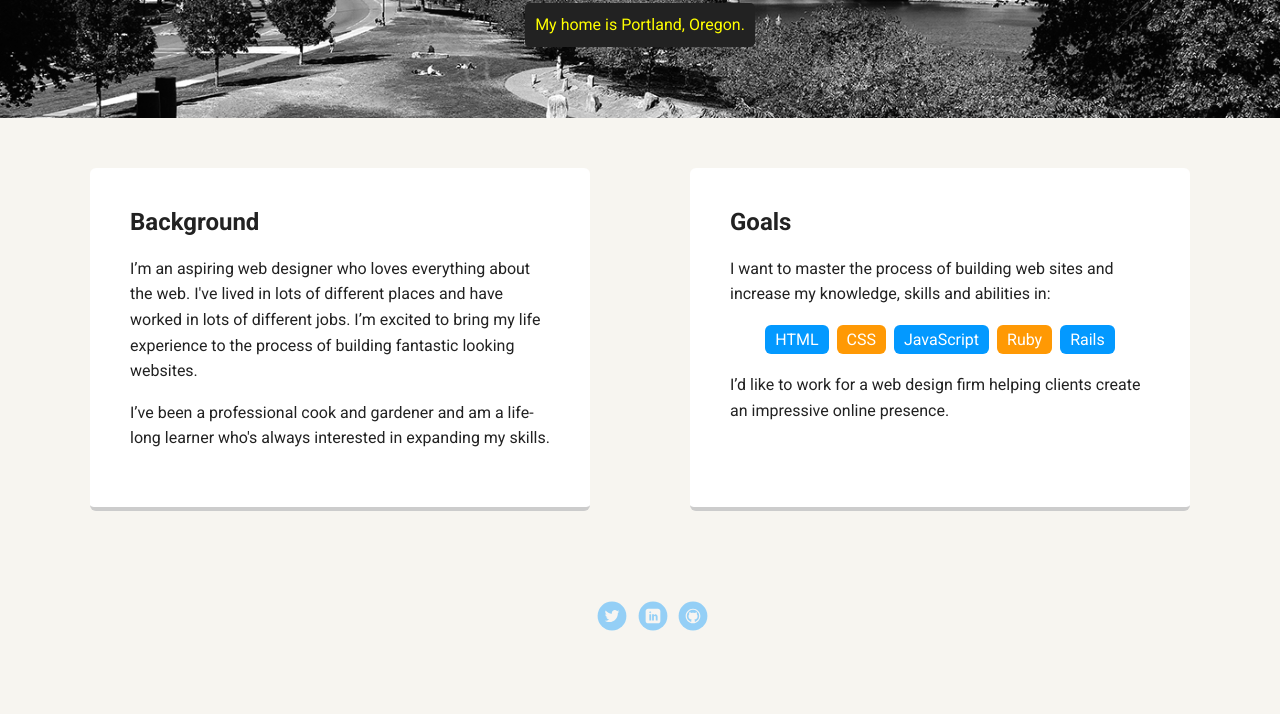
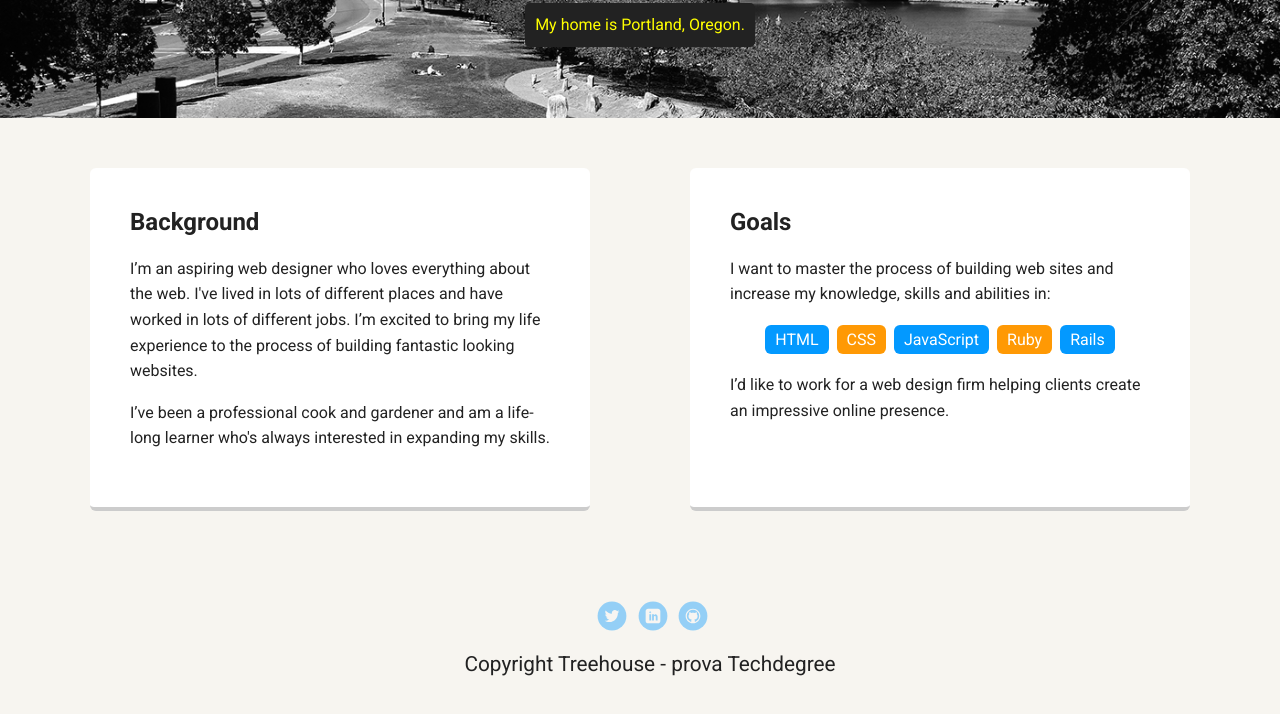
Before and after one commit to robotmonk/portfolio, a plain HTML site: page index.html in a window 1280 px wide. Shown: the part 352-1066 px from the top of the page. Drawn offline with Linux system fonts and the light colour scheme; a web font is replaced by a local one.

Commit message:
Add Copyright
Added copyright note

```diff
--- a/index.html
+++ b/index.html
@@ -49,7 +49,7 @@
         <li><a href="#" class="social linkedin">LinkedIn</a></li>
         <li><a href="#" class="social github">Github</a></li>
       </ul>
-
-    </footer>
+      <p>Copyright Treehouse - prova Techdegree</p>
+      </footer>
   </body>
   </html>
```
